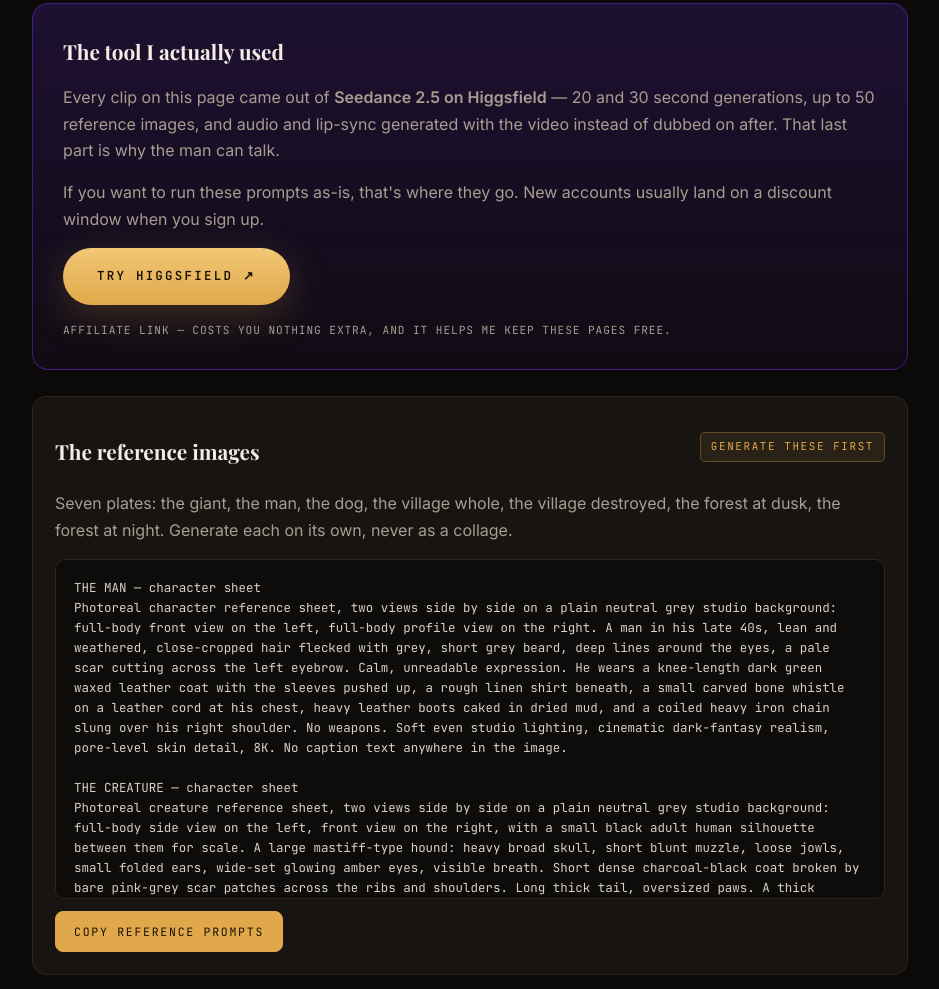
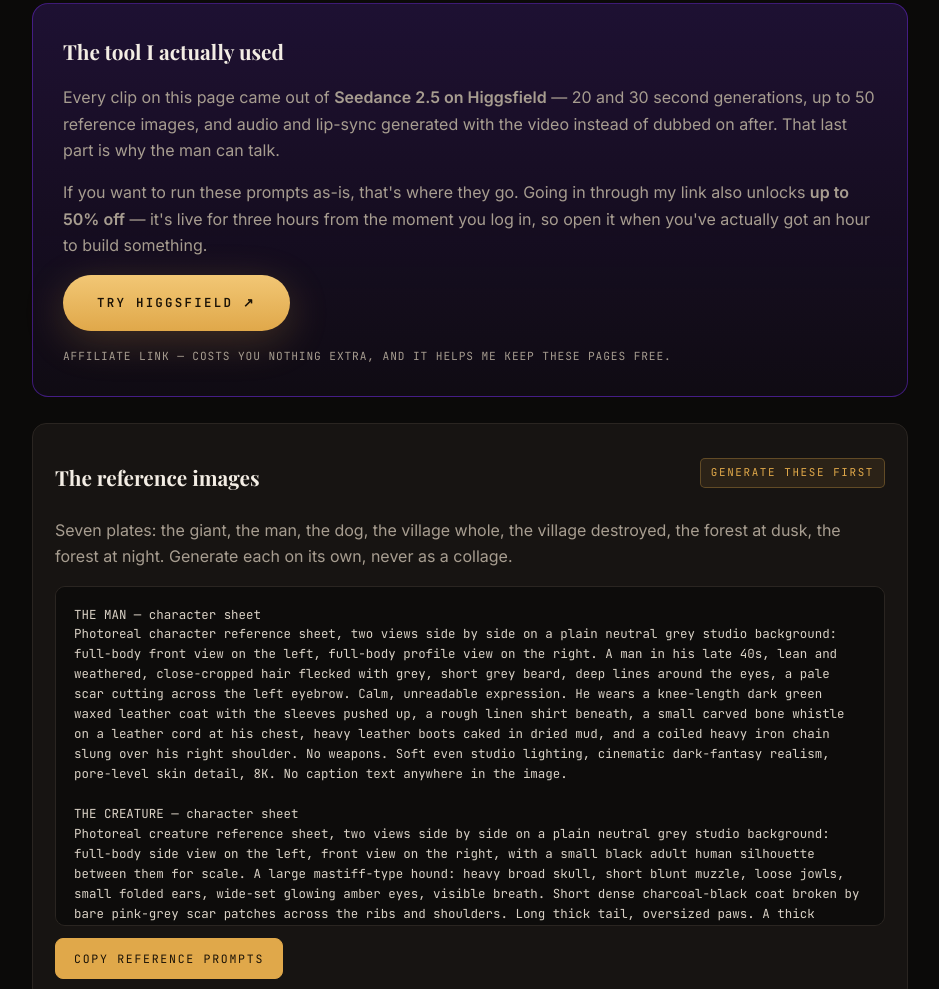
Before and after one commit to truedigitalhustle-debug/start-your-ai-show, a plain HTML site: page index.html in a window 1280 px wide. Shown: the part 4466-5455 px from the top of the page, without its empty margins (170-1109 px from the left). Drawn offline with nearby package versions, Linux system fonts and the light colour scheme.

Commit message:
Add files via upload

```diff
--- a/index.html
+++ b/index.html
@@ -147,7 +147,7 @@ footer .mono{color:var(--mute);letter-spacing:.12em}
 <div class="big">
 <h3>The tool I actually used</h3>
 <p>Every clip on this page came out of <b>Seedance 2.5 on Higgsfield</b> — 20 and 30 second generations, up to 50 reference images, and audio and lip-sync generated with the video instead of dubbed on after. That last part is why the man can talk.</p>
-<p>If you want to run these prompts as-is, that's where they go. New accounts usually land on a discount window when you sign up.</p>
+<p>If you want to run these prompts as-is, that's where they go. Going in through my link also unlocks <b>up to 50% off</b> — it's live for three hours from the moment you log in, so open it when you've actually got an hour to build something.</p>
 <p style="margin-bottom:0"><a class="btn" href="https://higgsfield.ai?fpr=tdh" target="_blank" rel="noopener">Try Higgsfield ↗</a></p>
 <p class="mono" style="font-size:.7rem;letter-spacing:.08em;color:var(--mute);margin:16px 0 0">Affiliate link — costs you nothing extra, and it helps me keep these pages free.</p>
 </div>
@@ -407,7 +407,7 @@ The hound (@Image3) matches its reference sheet exactly and stays the size of a
 <p style="max-width:600px;margin:0 auto 14px">I have a 9 to 5. I made this at night. The first episode has mistakes in it that I can still point to, and it's the best-performing thing I've ever posted.</p>
 <p style="max-width:600px;margin:0 auto 32px">You have the same tools I have. Pick your genre, name one character, and make something bad this week. Episode two is where it gets good.</p>
 <a class="btn" href="https://www.instagram.com/truedigitalhustle" target="_blank" rel="noopener">Follow @truedigitalhustle ↗</a>
-<a class="btn ghost" href="https://higgsfield.ai?fpr=tdh" target="_blank" rel="noopener" style="margin:14px 0 0">Get the tool ↗</a>
+<a class="btn ghost" href="https://higgsfield.ai?fpr=tdh" target="_blank" rel="noopener" style="margin:14px 0 0">Get the tool — up to 50% off ↗</a>
 <p style="margin-top:26px;font-size:.92rem">Making one? Tag me. I want to see it.</p>
 <p style="margin-top:30px;font-size:.92rem">Episode 1, <b>The Whistler</b>, has its own prompt page too — <a href="https://the-whistler.vercel.app" target="_blank" rel="noopener" style="color:var(--gold)">here</a>.</p>
 </div>
```
